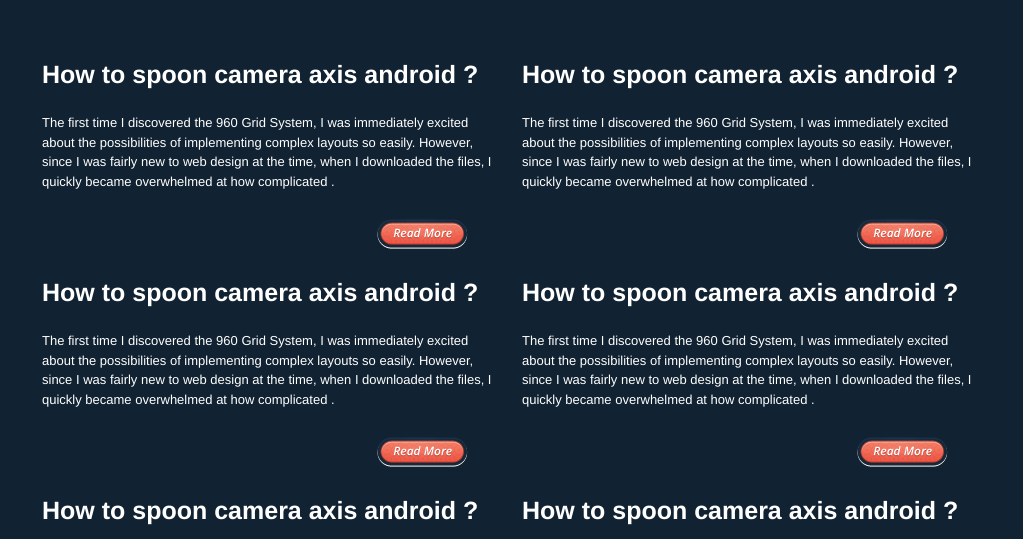
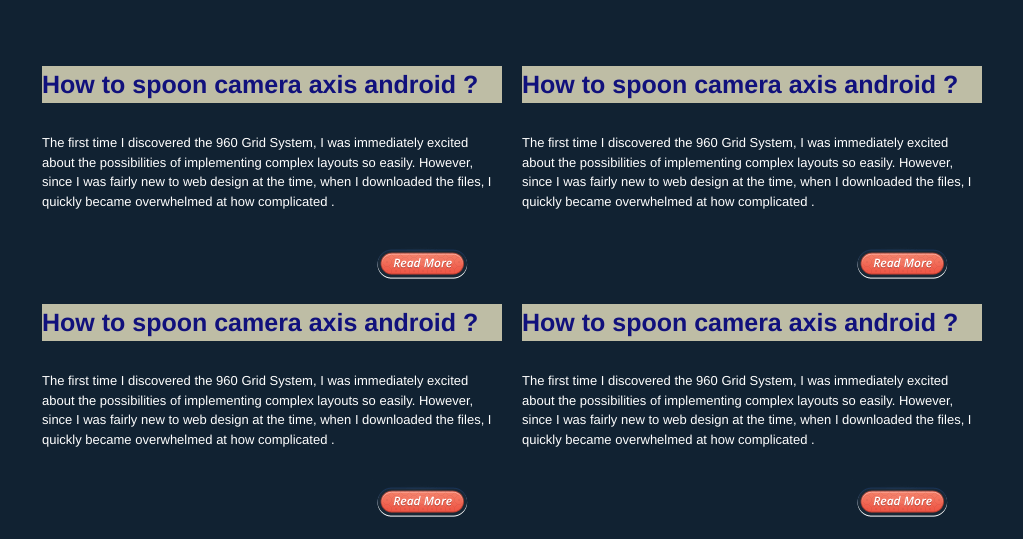
Before and after one commit to gurmandeep/960tutorial, a plain HTML site: page index.html in a window 1280 px wide. Shown: the part 260-799 px from the top of the page, without its empty margins (128-1151 px from the left). Drawn offline with Linux system fonts and the light colour scheme.

Commit message:
latest project

```diff
--- a/Styles/960grid/text.css
+++ b/Styles/960grid/text.css
@@ -82,6 +82,6 @@ table,
 address,
 fieldset,
 figure {
-	margin-bottom: 20px;
+	margin-bottom: 30px;
 	color: #999;
 }
--- a/main.css
+++ b/main.css
@@ -18,5 +18,7 @@ p {
 
 h1 {
 
-	color: #FFF;
+	background-color: rgb(190, 189, 165);
+
+	color: rgb(17, 17, 124);
 }
```
